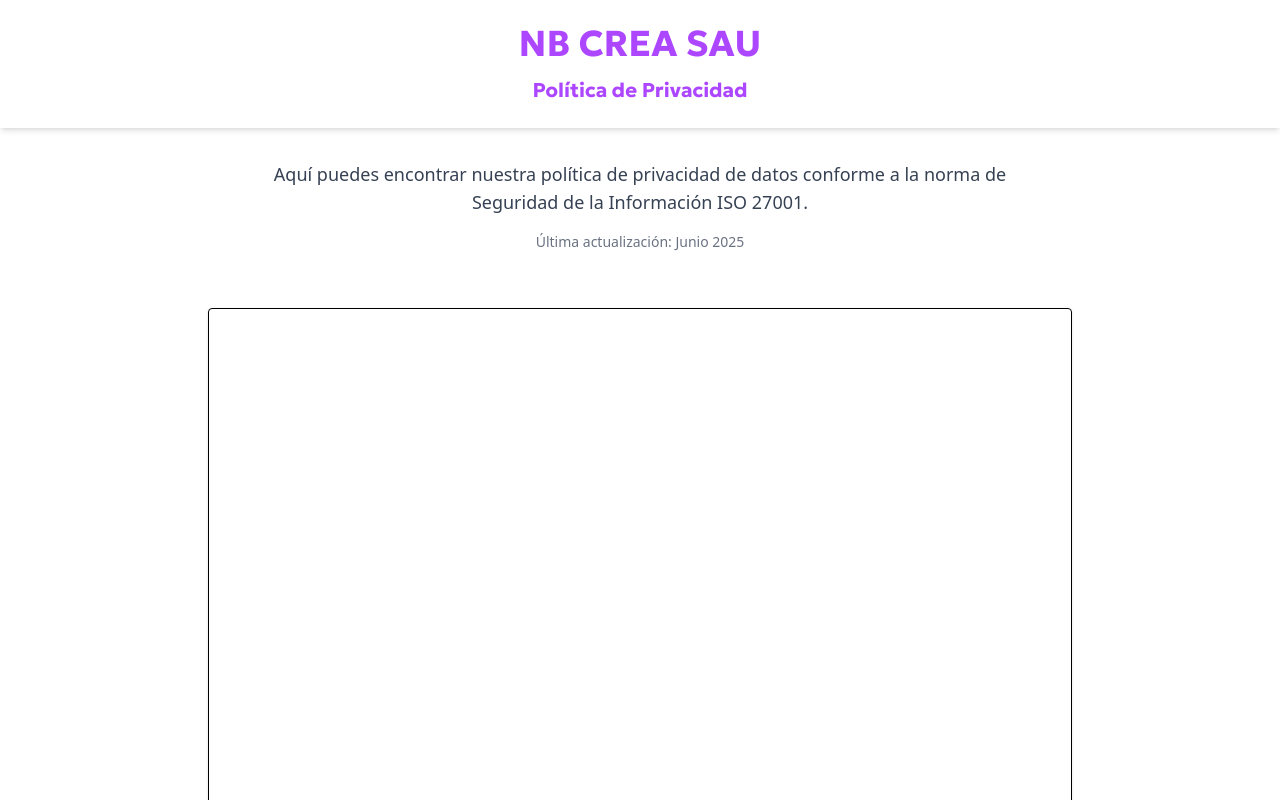
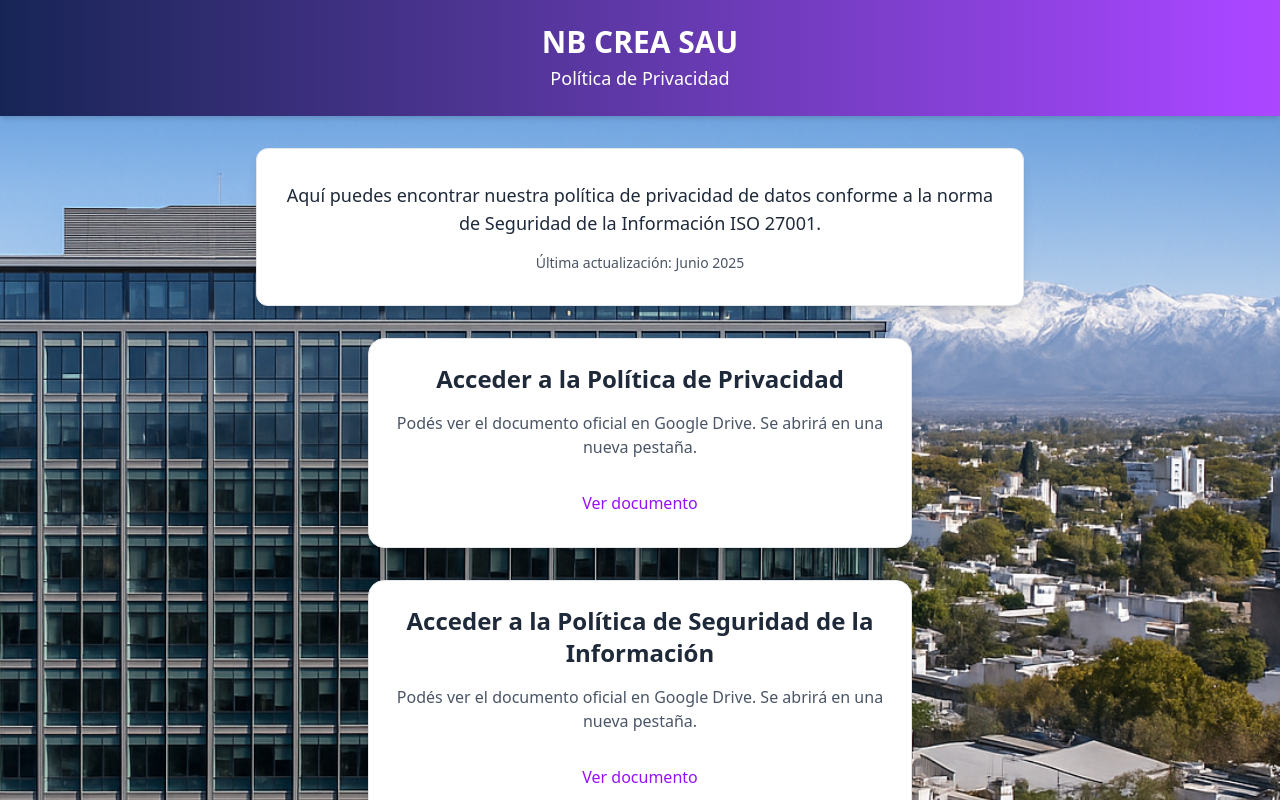
Before and after one commit to iglesiasgm/landing-trust-policy, a React (Vite) app: page / in a window 1280 px wide. Shown: the top 800 px of the page. Built offline with nearby package versions, Linux system fonts and the light colour scheme.

Commit message:
correcciones 1

```diff
--- a/src/App.tsx
+++ b/src/App.tsx
@@ -1,16 +1,23 @@
 import Header from './components/Header';
 import IntroSection from './components/IntroSection';
-import PDFViewer from './components/PDFViewer';
-import DownloadButton from './components/DownloadButton';
 import Footer from './components/Footer';
+import PDFTrustPolicy from './components/PDFTrustPolicy';
+import PDFSGSI from './components/PDFSGSI';
+import HeroBackground from './components/HeroBackground';
 
 function App() {
   return (
     <div className="font-sans">
       <Header />
-      <IntroSection />
-      <PDFViewer />
-      <DownloadButton />
+      <HeroBackground/>
+      <div className='relative z-10 mt-8'>
+        <IntroSection />
+      </div>
+
+      <div>
+        <PDFTrustPolicy />
+        <PDFSGSI />
+      </div>
       <Footer />
     </div>
   );
--- a/src/components/Footer.tsx
+++ b/src/components/Footer.tsx
@@ -1,7 +1,11 @@
 const Footer = () => {
   return (
-    <footer className="bg-gray-100 text-gray-500 text-center py-4 text-sm mt-8" style={{ fontFamily: 'Geologica, sans-serif' }}>
-      © 2025 NB CREA S.A.U | Confidencial
+    <footer className="bg-blue-950 text-white py-6">
+      <div className="max-w-7xl mx-auto px-4 text-center">
+        <p className="text-sm">
+          © {new Date().getFullYear()} NB CREA S.A.U Todos los derechos reservados | Av. Belgrano 1415 Mendoza, Argentina.
+        </p>
+      </div>
     </footer>
   );
 };
--- a/src/components/Header.tsx
+++ b/src/components/Header.tsx
@@ -1,12 +1,10 @@
 const Header = () => {
   return (
-    <header className="bg-white shadow-md py-6 px-4">
-      <h1 className="text-4xl font-geo font-bold text-center text-purple-500" style={{ fontFamily: 'Geologica, sans-serif' }}>
-        NB CREA SAU
-      </h1>
-      <h3 className="text-xl pt-3 font-geo font-bold text-center text-purple-500" style={{ fontFamily: 'Geologica, sans-serif' }}>
-        Política de Privacidad
-      </h3>
+    <header className="bg-gradient-to-r from-blue-950 to-purple-500 text-white py-6 shadow-md">
+      <div className="max-w-7xl mx-auto px-4 text-center">
+        <h1 className="text-3xl font-bold font-geo">NB CREA SAU</h1>
+        <p className="text-lg mt-1 font-geo">Política de Privacidad</p>
+      </div>
     </header>
   );
 };
--- /dev/null
+++ b/src/components/HeroBackground.tsx
@@ -0,0 +1,16 @@
+// src/components/HeroBackground.tsx
+
+const HeroBackground = () => {
+  return (
+    <div
+      className="w-full h-[900px] bg-cover bg-center absolute top-0 left-0 z-[-10] pointer-events-none  inset-0 bg-gradient-to-b from-black/30 to-white/0"
+      style={{
+        backgroundImage: `url('public/building.png')`,
+      }}
+
+    />
+
+  );
+};
+
+export default HeroBackground;
--- a/src/components/IntroSection.tsx
+++ b/src/components/IntroSection.tsx
@@ -1,10 +1,10 @@
 const IntroSection = () => {
   return (
-    <section className="max-w-3xl mx-auto py-8 px-4 text-center">
-      <p className="text-lg text-gray-700">
+    <section className="max-w-3xl mx-auto py-8 px-6 text-center bg-white rounded-xl shadow-lg border border-gray-200">
+      <p className="text-lg text-gray-800">
         Aquí puedes encontrar nuestra política de privacidad de datos conforme a la norma de Seguridad de la Información ISO 27001.
       </p>
-      <p className="mt-4 text-sm text-gray-500">
+      <p className="mt-4 text-sm text-gray-600">
         Última actualización: Junio 2025
       </p>
     </section>
--- /dev/null
+++ b/src/components/PDFSGSI.tsx
@@ -0,0 +1,24 @@
+const PDFTrustPolicy = () => {
+  return (
+    <div className="max-w-xl mx-auto my-8 px-4">
+      <div className="bg-white rounded-2xl shadow-lg p-6 text-center border border-gray-200">
+        <h2 className="text-2xl font-geo font-semibold text-gray-800 mb-4">
+          Acceder a la Política de Seguridad de la Información
+        </h2>
+        <p className="text-gray-600 mb-6">
+          Podés ver el documento oficial en Google Drive. Se abrirá en una nueva pestaña.
+        </p>
+        <a
+          href="https://drive.google.com/file/d/1VqeGSt1qzU7K-uvpe7lJFFT9a4wKCvIt/view"
+          target="_blank"
+          rel="noopener noreferrer"
+          className="inline-block bg-brand text-purple-600 font-medium px-6 py-2 rounded hover:bg-brand/90 transition"
+        >
+          Ver documento
+        </a>
+      </div>
+    </div>
+  );
+};
+
+export default PDFTrustPolicy;
--- /dev/null
+++ b/src/components/PDFTrustPolicy.tsx
@@ -0,0 +1,24 @@
+const PDFTrustPolicy = () => {
+  return (
+    <div className="max-w-xl mx-auto my-8 px-4">
+      <div className="bg-white rounded-2xl shadow-lg p-6 text-center border border-gray-200">
+        <h2 className="text-2xl font-geo font-semibold text-gray-800 mb-4">
+          Acceder a la Política de Privacidad
+        </h2>
+        <p className="text-gray-600 mb-6">
+          Podés ver el documento oficial en Google Drive. Se abrirá en una nueva pestaña.
+        </p>
+        <a
+          href="https://drive.google.com/file/d/1VqeGSt1qzU7K-uvpe7lJFFT9a4wKCvIt/view"
+          target="_blank"
+          rel="noopener noreferrer"
+          className="inline-block bg-brand text-purple-600 font-medium px-6 py-2 rounded hover:bg-brand/90 transition"
+        >
+          Ver documento
+        </a>
+      </div>
+    </div>
+  );
+};
+
+export default PDFTrustPolicy;
```
Also changed, not shown: public/building.png (added).
